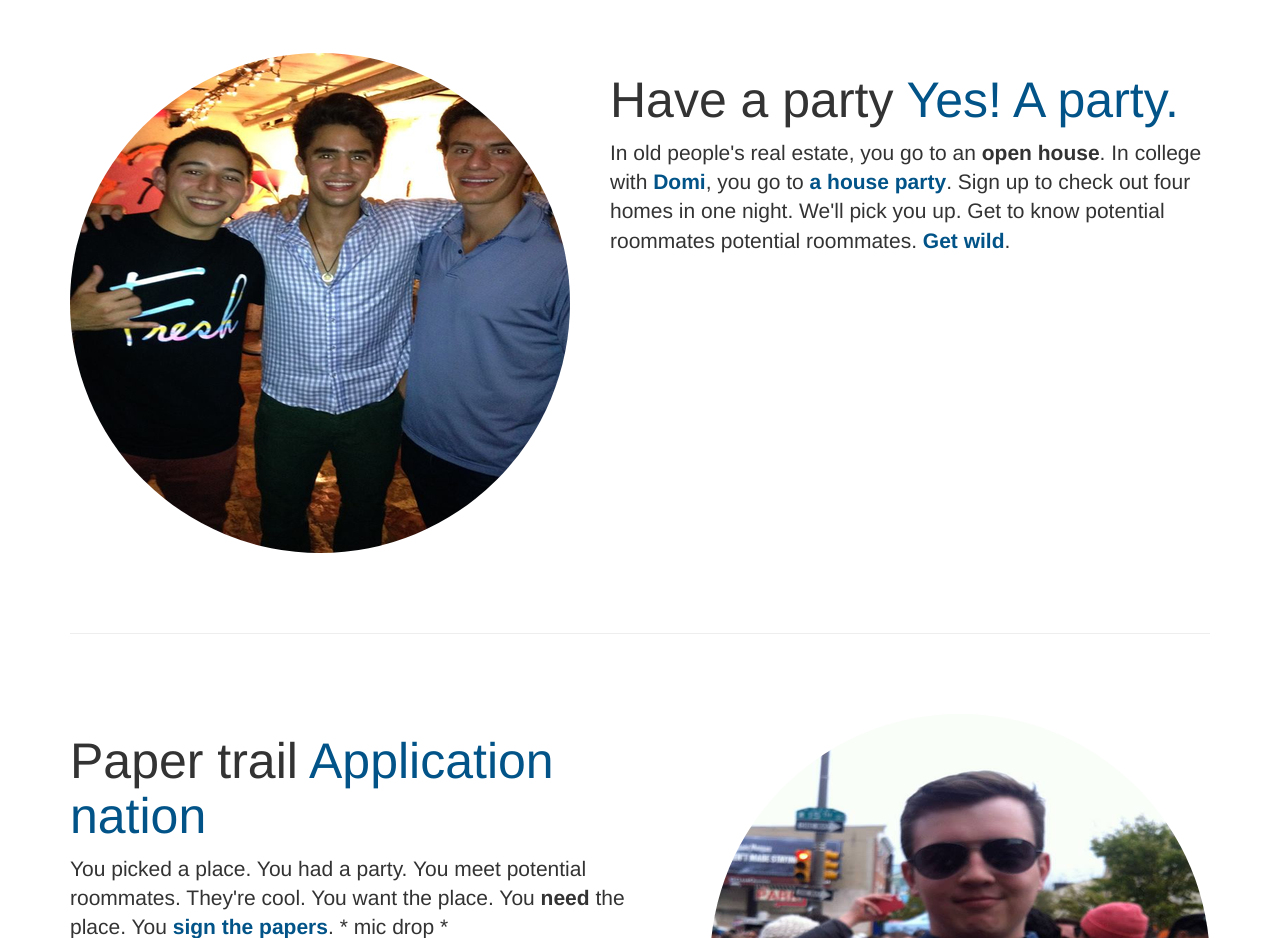
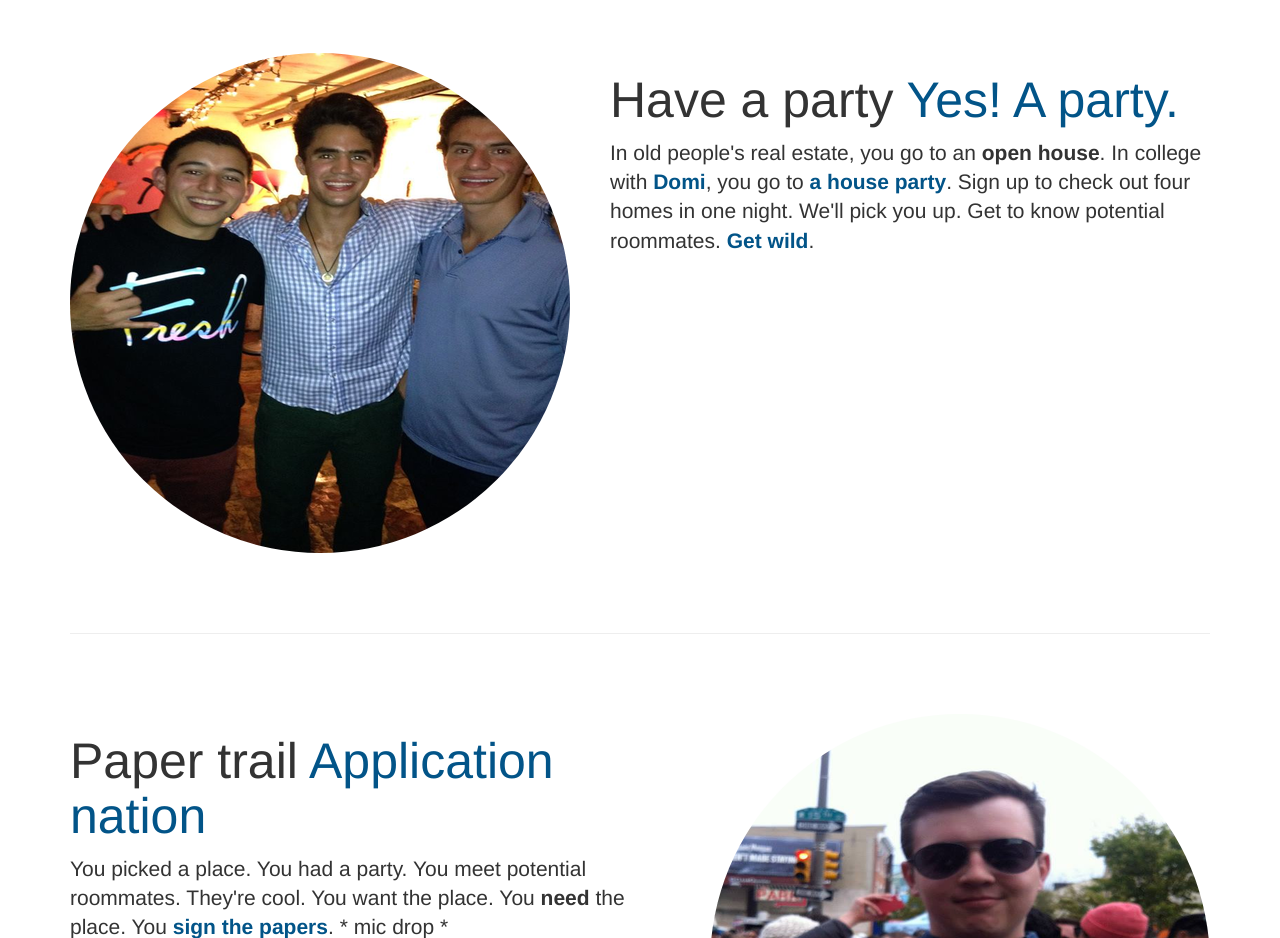
Before and after one commit to mikeadeleke/party, a plain HTML site: page index.html in a window 1280 px wide. Shown: the part 1280-2218 px from the top of the page. Drawn offline with Linux system fonts and the light colour scheme; files whose address does not match are found by name.

Commit message:
grammatical changes

```diff
--- a/index.html
+++ b/index.html
@@ -74,7 +74,7 @@
       <div class="featurette" id="services">
         <img class="featurette-image img-circle img-responsive pull-left" src="img/will-group.png" heigth="500" width="500" style="border-radius: 100%">
         <h2 class="featurette-heading">Have a party <span style="color: #025488">Yes! A party.</span></h2>
-        <p class="lead">In old people's real estate, you go to an <strong>open house</strong>. In college with <span style="color: #025488; font-weight: bold">Domi</span>, you go to <span style="color: #025488; font-weight: bold">a house party</span>. Sign up to check out four homes in one night. We'll pick you up. Get to know potential roommates potential roommates. <span style="color: #025488; font-weight: bold">Get wild</span>.</p>
+        <p class="lead">In old people's real estate, you go to an <strong>open house</strong>. In college with <span style="color: #025488; font-weight: bold">Domi</span>, you go to <span style="color: #025488; font-weight: bold">a house party</span>. Sign up to check out four homes in one night. We'll pick you up. Get to know potential roommates. <span style="color: #025488; font-weight: bold">Get wild</span>.</p>
       </div>
 
       <hr class="featurette-divider">
```
